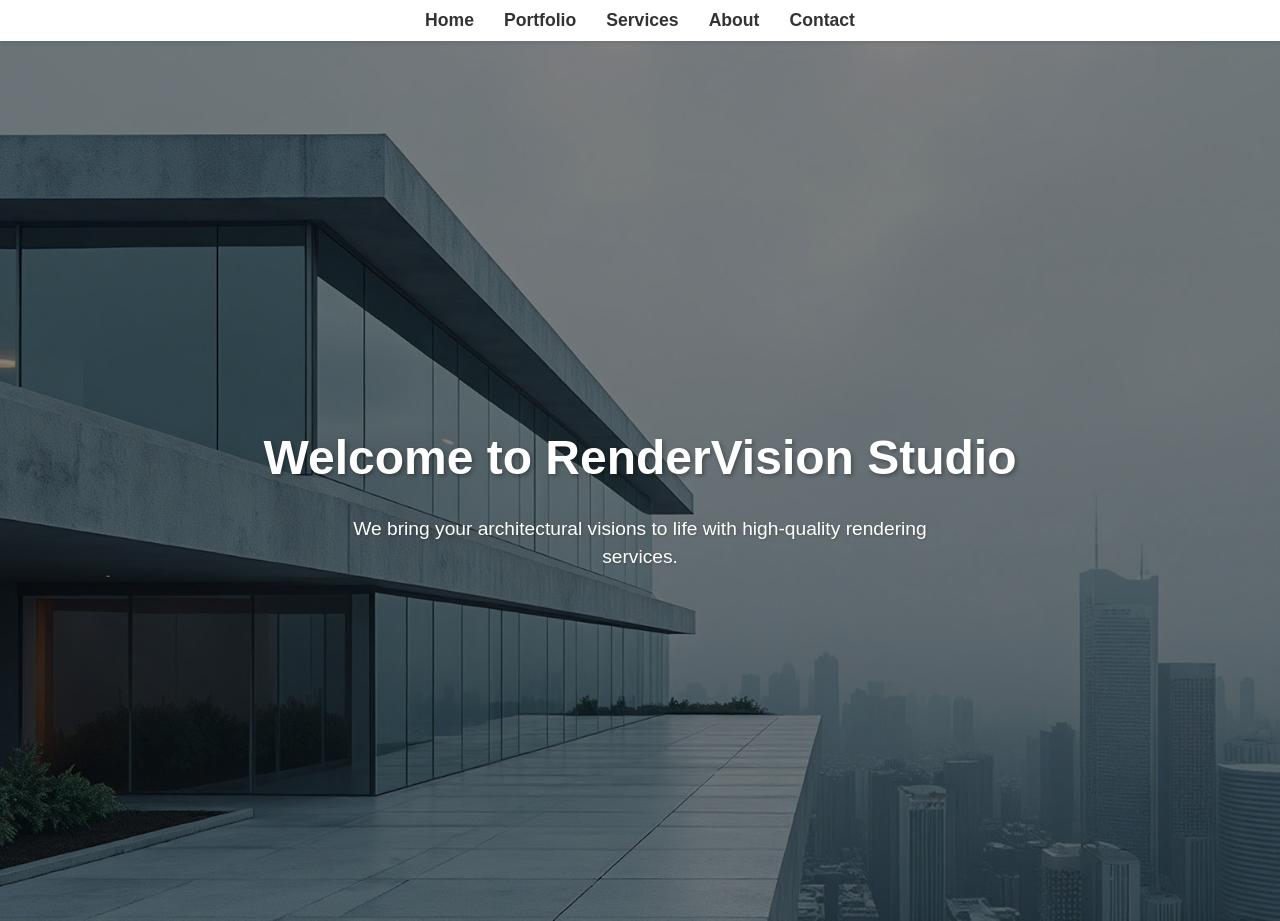
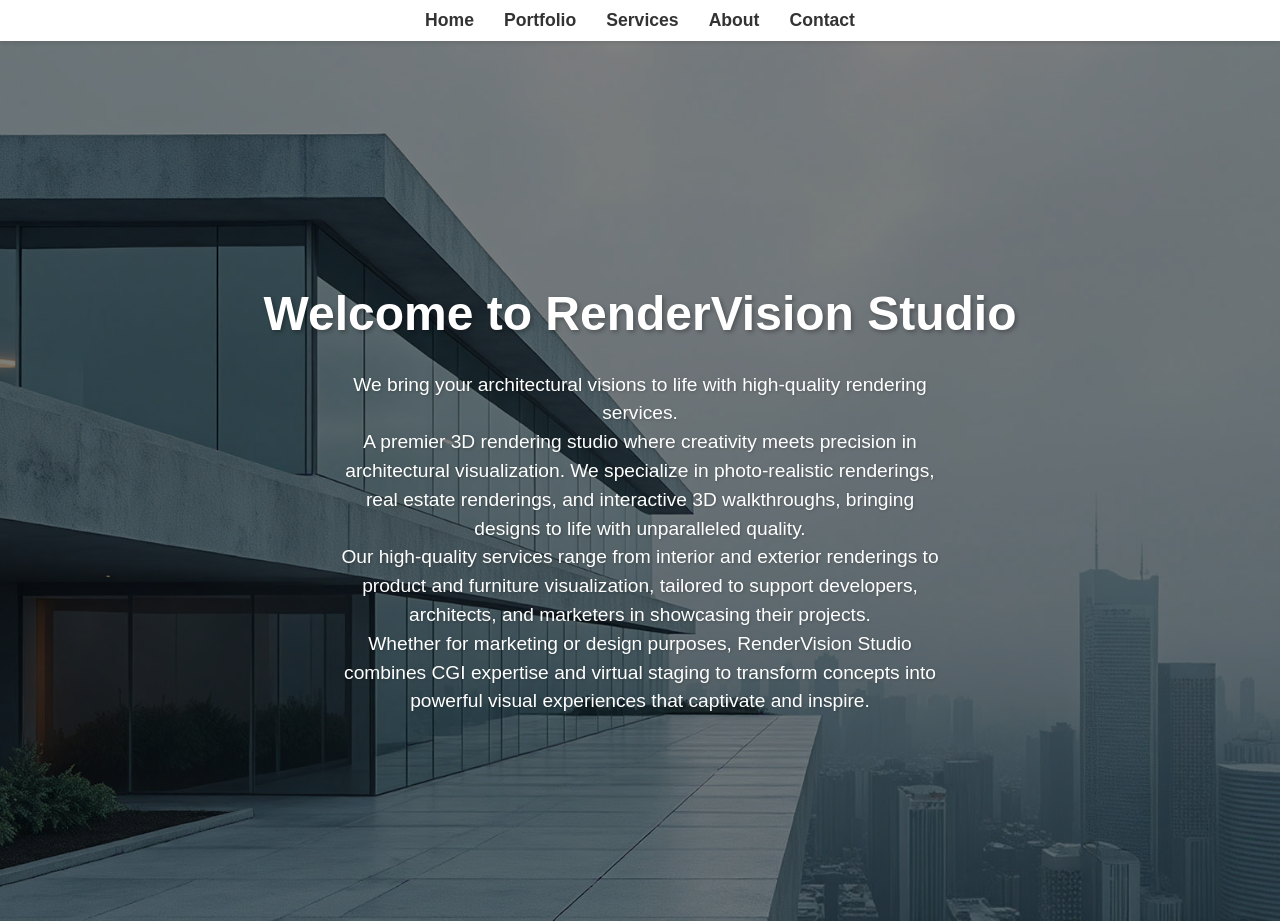
Before and after one commit to sdjnllj/rendervision, a plain HTML site: page index.html in a window 1280 px wide. Shown: the top 921 px of the page. Drawn offline with Linux system fonts and the light colour scheme.

Commit message:
hero-text

```diff
--- a/index.html
+++ b/index.html
@@ -65,6 +65,9 @@
     <section id="home">
         <h1>Welcome to RenderVision Studio</h1>
         <p>We bring your architectural visions to life with high-quality rendering services.</p>
+        <p>A premier 3D rendering studio where creativity meets precision in architectural visualization. We specialize in photo-realistic renderings, real estate renderings, and interactive 3D walkthroughs, bringing designs to life with unparalleled quality.</p>
+        <p>Our high-quality services range from interior and exterior renderings to product and furniture visualization, tailored to support developers, architects, and marketers in showcasing their projects.</p>
+        <p>Whether for marketing or design purposes, RenderVision Studio combines CGI expertise and virtual staging to transform concepts into powerful visual experiences that captivate and inspire.</p>
     </section>
 
     <!-- Portfolio Section -->
```
